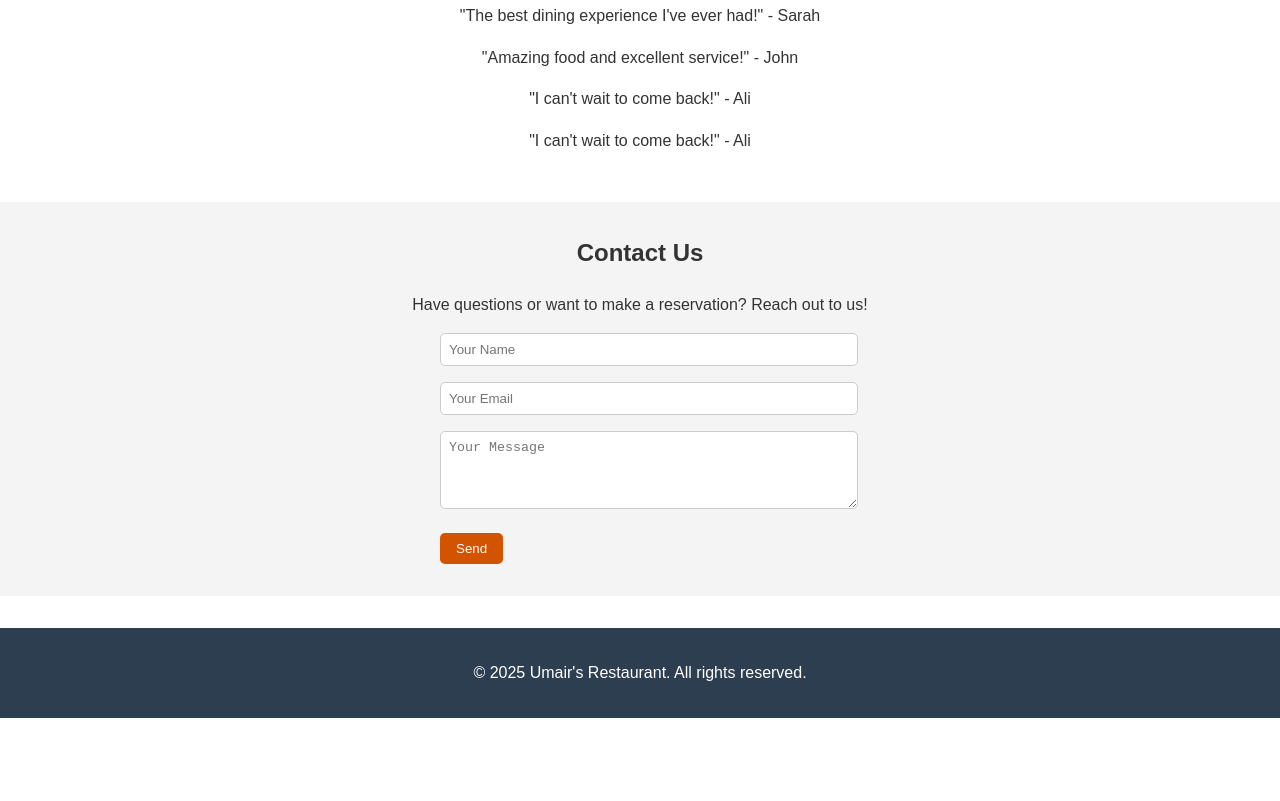
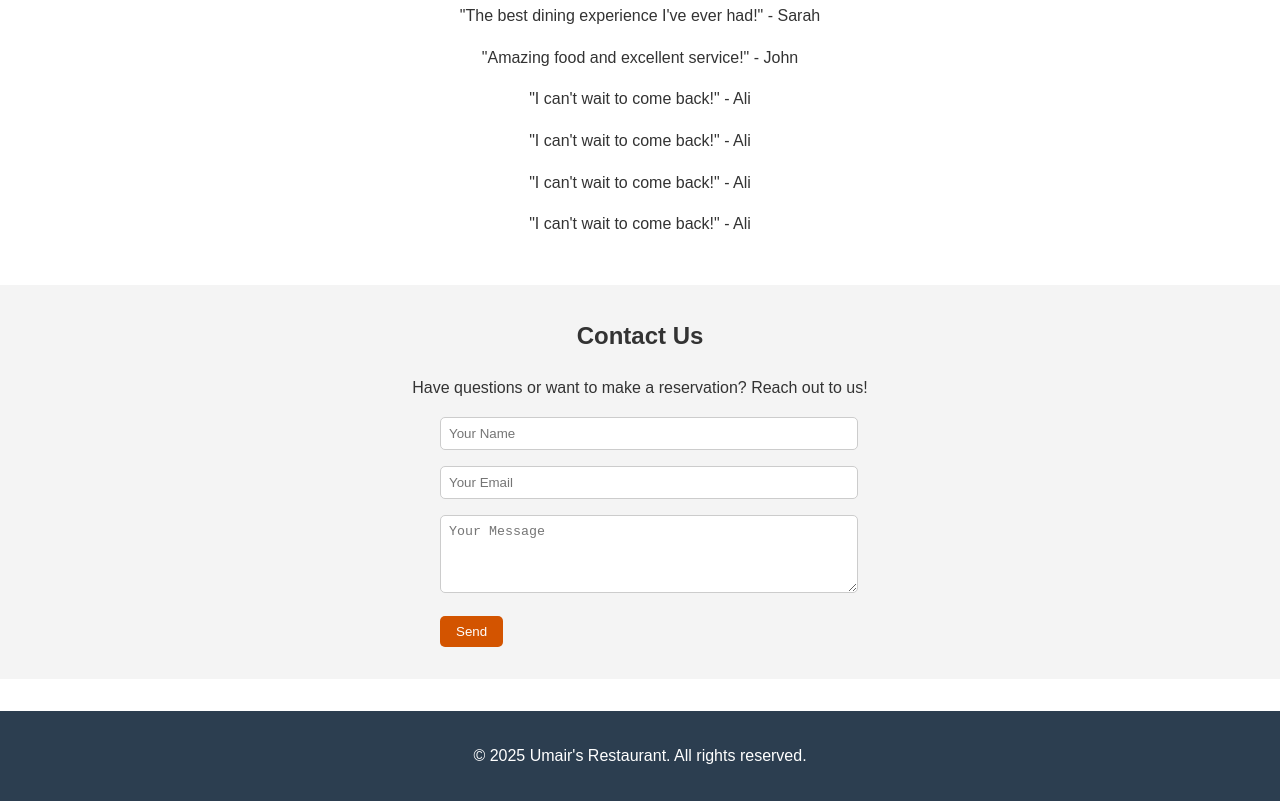
Before and after one commit to ShahzaibSoftwareEngineer/Static--Website, a plain HTML site: page index.html in a window 1280 px wide. Shown: the part 987-1788 px from the top of the page. Before the commit the page ends 1705 px from the top, so only its background shows below. Drawn offline with Linux system fonts and the light colour scheme.

Commit message:
Merge remote-tracking branch 'origin/main'

```diff
--- a/index.html
+++ b/index.html
@@ -150,6 +150,8 @@
         <p>"Amazing food and excellent service!" - John</p>
         <p>"I can't wait to come back!" - Ali</p>
         <p>"I can't wait to come back!" - Ali</p>
+        <p>"I can't wait to come back!" - Ali</p>
+        <p>"I can't wait to come back!" - Ali</p>
     </section>
 
     <section id="contact">
```
